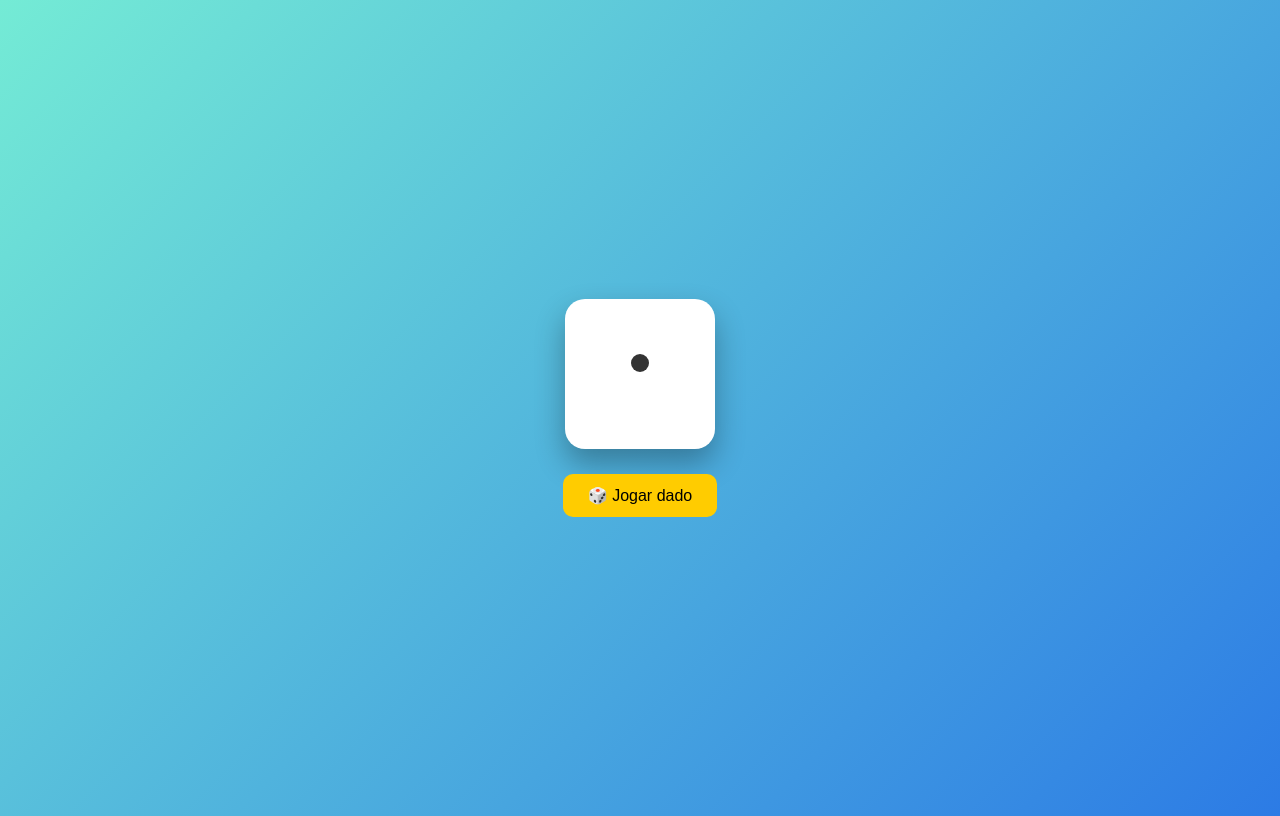
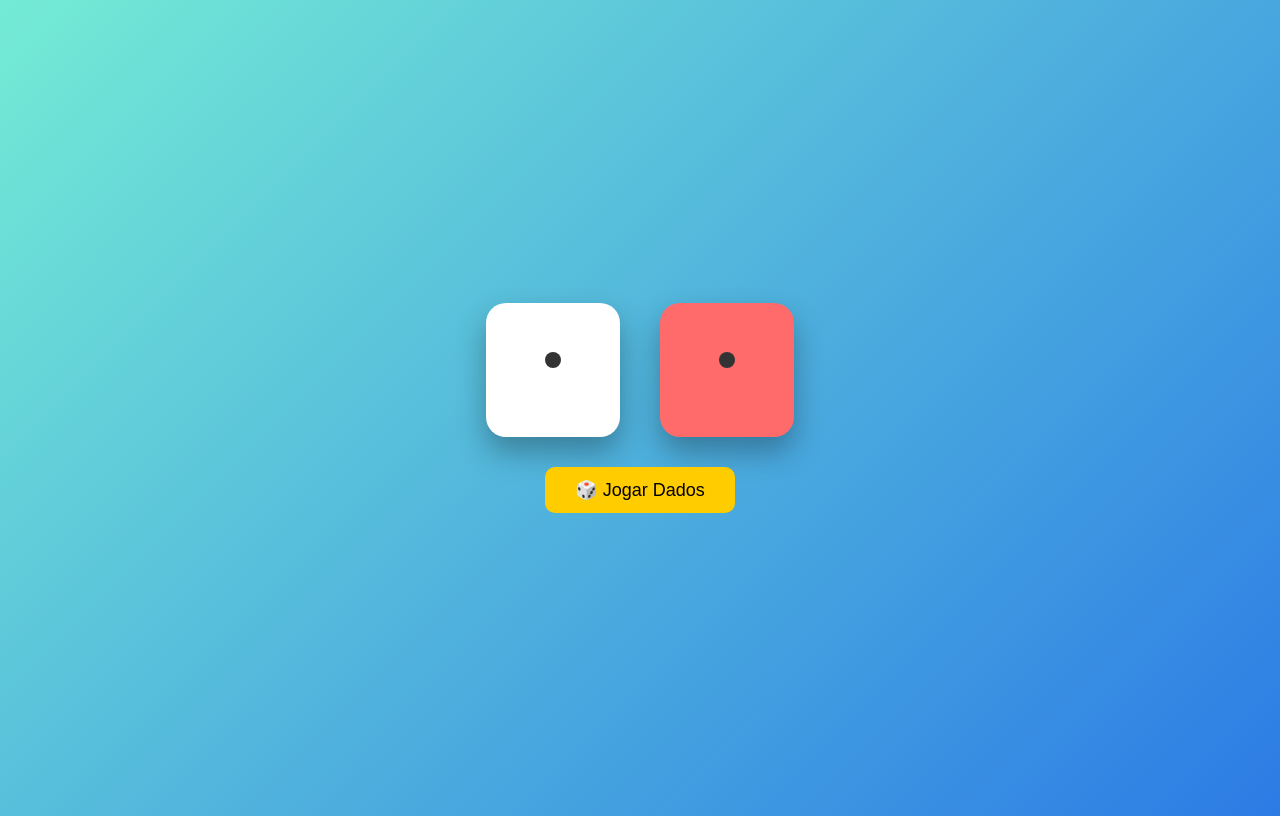
Before and after one commit to monokatarina/dado2, a website: page index.html in a window 1280 px wide. Drawn offline with Linux system fonts and the light colour scheme.

Commit message:
Update index.html

```diff
--- a/index.html
+++ b/index.html
@@ -2,12 +2,12 @@
 <html lang="pt-br">
 <head>
 <meta charset="UTF-8">
-<title>Dado Animado</title>
+<title>Dois Dados</title>
 
 <style>
 
 body{
-    background: linear-gradient(135deg,#74ebd5,#2c7be5);
+    background:linear-gradient(135deg,#74ebd5,#2c7be5);
     height:100vh;
     display:flex;
     justify-content:center;
@@ -16,45 +16,57 @@ body{
     font-family:Arial;
 }
 
-#dice{
-    width:120px;
-    height:120px;
-    background:white;
+.container{
+    display:flex;
+    gap:40px;
+}
+
+.dice{
+    width:110px;
+    height:110px;
     border-radius:20px;
     display:grid;
     grid-template-columns:repeat(3,1fr);
     grid-template-rows:repeat(3,1fr);
-    padding:15px;
+    padding:12px;
     box-shadow:0 15px 30px rgba(0,0,0,0.3);
 }
 
+#dicePositive{
+    background:white;
+}
+
+#diceNegative{
+    background:#ff6b6b;
+}
+
 .dot{
-    width:18px;
-    height:18px;
+    width:16px;
+    height:16px;
     background:#333;
     border-radius:50%;
     justify-self:center;
     align-self:center;
 }
 
+.roll{
+    animation:spin 0.7s linear infinite;
+}
+
+@keyframes spin{
+0%{transform:rotate(0deg) scale(1)}
+50%{transform:rotate(180deg) scale(1.1)}
+100%{transform:rotate(360deg) scale(1)}
+}
+
 button{
-    margin-top:25px;
-    padding:12px 25px;
+    margin-top:30px;
+    padding:12px 30px;
+    font-size:18px;
     border:none;
     border-radius:10px;
     background:#ffcc00;
-    font-size:16px;
     cursor:pointer;
-}
-
-.roll{
-    animation: spin 0.6s linear infinite;
-}
-
-@keyframes spin{
-    0%{ transform: rotate(0deg) scale(1); }
-    50%{ transform: rotate(180deg) scale(1.1); }
-    100%{ transform: rotate(360deg) scale(1); }
 }
 
 </style>
@@ -62,12 +74,17 @@ button{
 
 <body>
 
-<div id="dice"></div>
-<button onclick="rollDice()">🎲 Jogar dado</button>
+<div class="container">
+<div id="dicePositive" class="dice"></div>
+<div id="diceNegative" class="dice"></div>
+</div>
+
+<button onclick="rollDice()">🎲 Jogar Dados</button>
 
 <script>
 
-const dice=document.getElementById("dice")
+const dicePositive=document.getElementById("dicePositive")
+const diceNegative=document.getElementById("diceNegative")
 
 const faces={
 1:[5],
@@ -78,7 +95,7 @@ const faces={
 6:[1,3,4,6,7,9]
 }
 
-function drawFace(num){
+function drawFace(dice,num){
 
 dice.innerHTML=""
 
@@ -97,23 +114,38 @@ dice.appendChild(cell)
 
 }
 
+function randomFace(){
+return Math.floor(Math.random()*6)+1
+}
+
 function rollDice(){
 
-dice.classList.add("roll")
+dicePositive.classList.add("roll")
+diceNegative.classList.add("roll")
 
 let rolling=setInterval(()=>{
-drawFace(Math.floor(Math.random()*6)+1)
+
+drawFace(dicePositive,randomFace())
+drawFace(diceNegative,randomFace())
+
 },100)
 
 setTimeout(()=>{
+
 clearInterval(rolling)
-dice.classList.remove("roll")
-drawFace(Math.floor(Math.random()*6)+1)
+
+dicePositive.classList.remove("roll")
+diceNegative.classList.remove("roll")
+
+drawFace(dicePositive,randomFace())
+drawFace(diceNegative,randomFace())
+
 },1000)
 
 }
 
-drawFace(1)
+drawFace(dicePositive,1)
+drawFace(diceNegative,1)
 
 </script>
 
```
